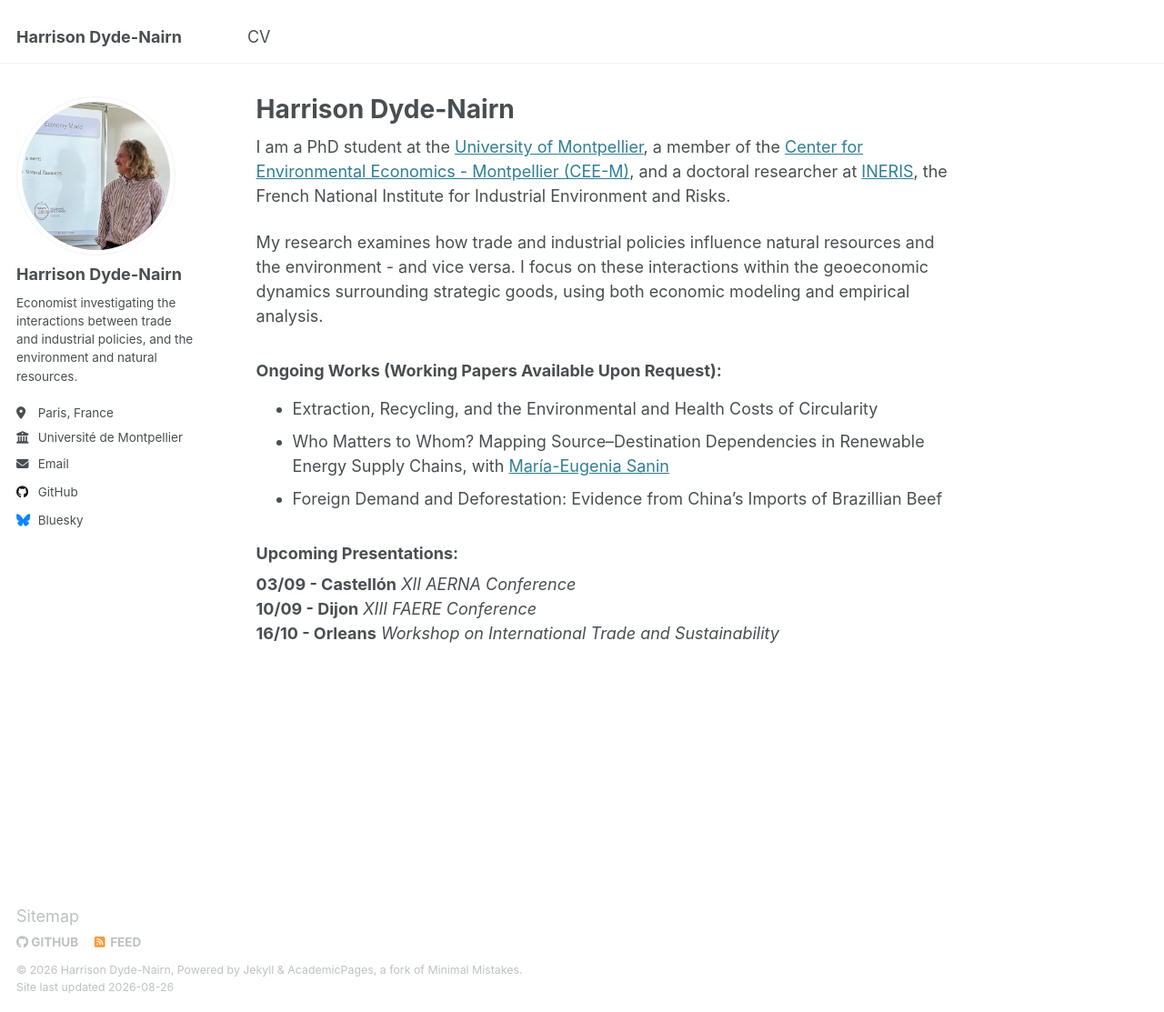
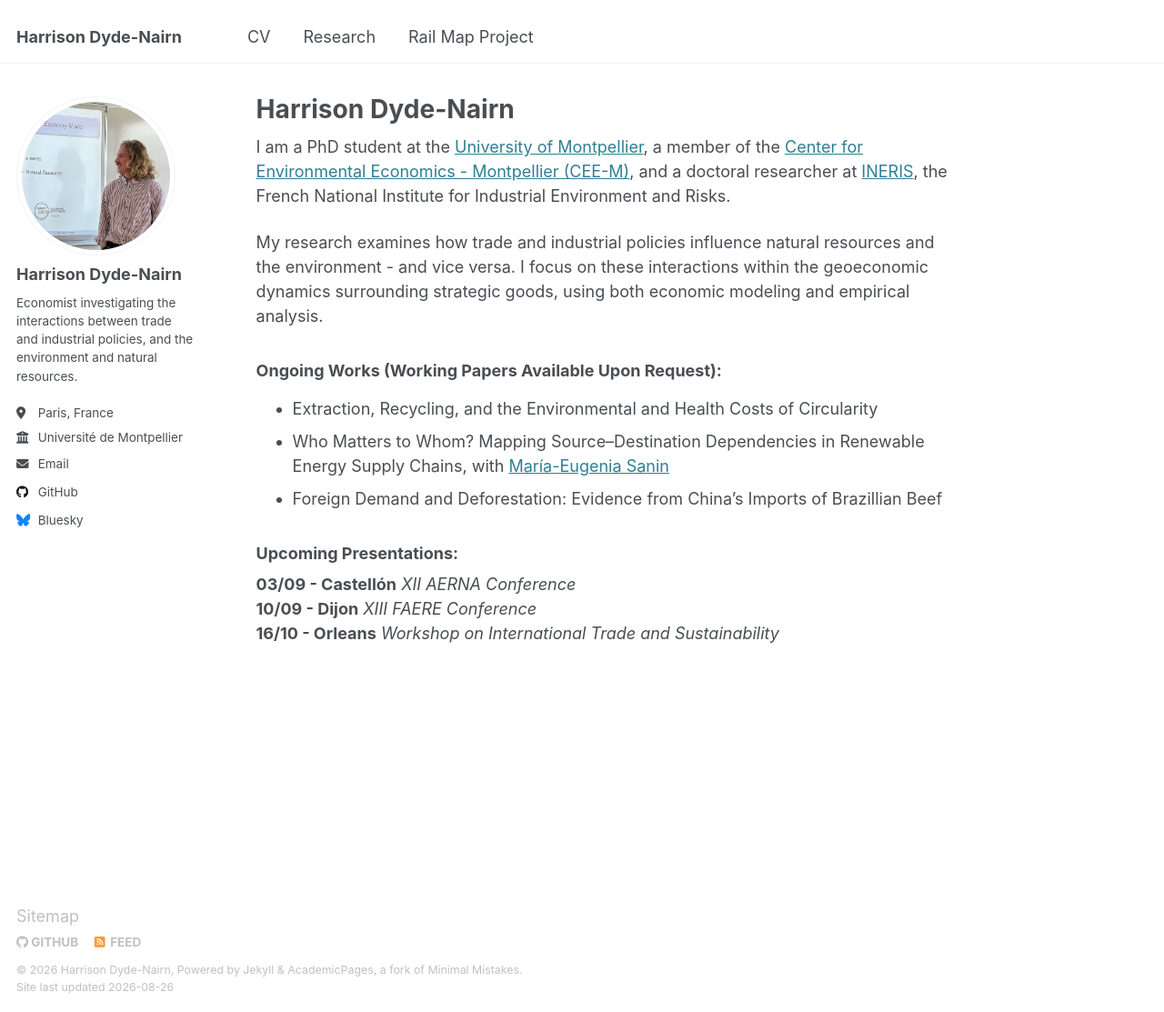
Before and after one commit to hdydenairn/hdydenairn.github.io, a Jekyll site: the page built from _pages/about.md, in a window 1280 px wide and 1113 px high. Shown: the whole window at 91% size. Built offline with Jekyll 4.4.1, drawn with Linux system fonts in a browser that asks for light colours.

Commit message:
Update navigation.yml to include new links
Uncommented 'Research' and 'Rail Map Project' entries in navigation.

```diff
--- a/_data/navigation.yml
+++ b/_data/navigation.yml
@@ -9,11 +9,11 @@ main:
   - title: "CV"
     url: /cv/
 
-  - # title: "Research"
-    # url: /research/
+  - title: "Research"
+    url: /research/
 
-  - # title: "Blog"
-    # url: /blog/
+  - title: "Rail Map Project"
+    url: /rail-map-project/
 
   - # title: "Teaching"
     # url: /teaching/
```
